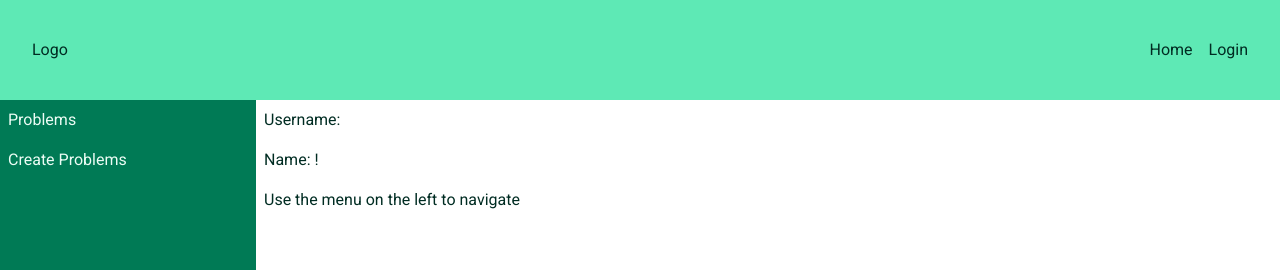
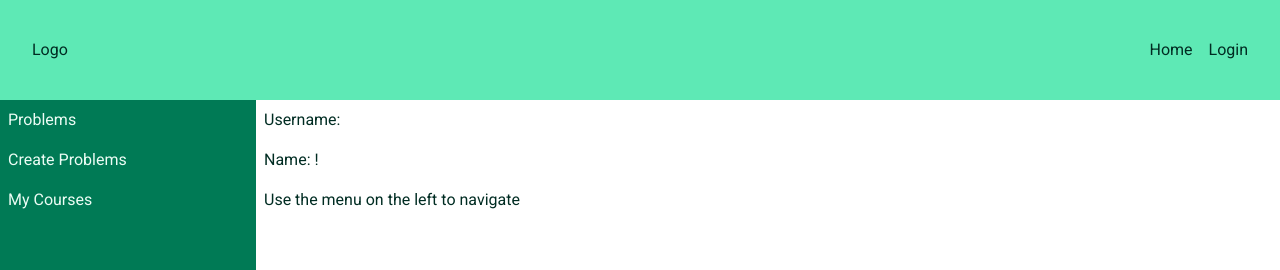
Before and after one commit to sparky9043/12-math-problem-generator, a React (Vite) app in the folder frontend/: page /dashboard in a window 1280 px wide. Shown: the top 270 px of the page. Built offline with nearby package versions, Linux system fonts and the light colour scheme.

Commit message:
create route to list of courses and nav link

```diff
--- a/frontend/src/App.tsx
+++ b/frontend/src/App.tsx
@@ -115,6 +115,10 @@ const App = () => {
             path="/dashboard/create"
             element={<ProblemForm />}
           />
+          <Route
+            path="/dashboard/courses"
+            element={<p>Create Course</p>}
+          />
         </Route>
         <Route
           path="/login"
--- a/frontend/src/components/Dashboard.tsx
+++ b/frontend/src/components/Dashboard.tsx
@@ -20,6 +20,11 @@ const DashBoard = () => {
                 Create Problems
               </NavLink>
             </li>
+            <li className="p-2">
+              <NavLink to='courses'>
+                My Courses
+              </NavLink>
+            </li>
           </ul>
           <div>
             {matchingParameter &&
```
